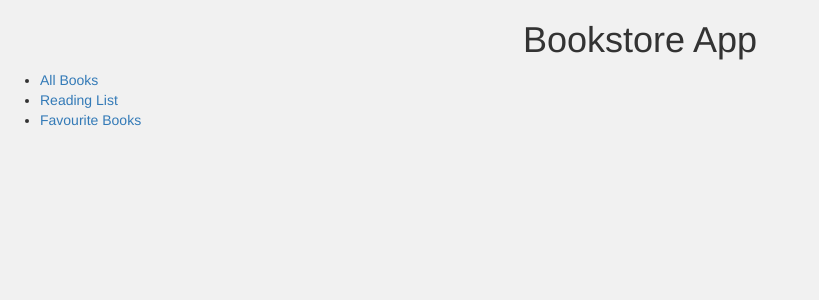
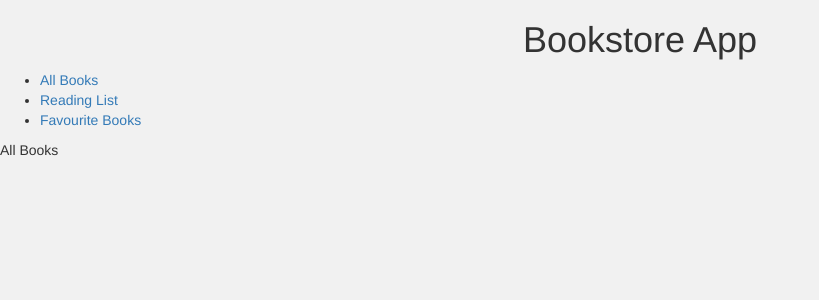
Before and after one commit to uzeuze/library-app-tutorial, a React app: page / in a window 1280 px wide. Shown: the top 300 px of the page, without its empty margins (0-819 px from the left). Built offline with nearby package versions, Linux system fonts and the light colour scheme.

Commit message:
Add IndexRoute

```diff
--- a/src/components/App.js
+++ b/src/components/App.js
@@ -7,7 +7,7 @@ export default class App extends Component {
       <div>
         <h1 className="text-center">Bookstore App</h1>
         <ul role="nav">
-          <li><Link to="/all-books">All Books</Link></li>
+          <li><Link to="/">All Books</Link></li>
           <li><Link to="/reading-list">Reading List</Link></li>
           <li><Link to="/favourite-books">Favourite Books</Link></li>
         </ul>
--- a/src/index.js
+++ b/src/index.js
@@ -1,6 +1,6 @@
 import React, {Component} from 'react';
 import {render} from 'react-dom';
-import { Router, Route, hashHistory } from 'react-router'
+import { Router, Route, hashHistory, IndexRoute } from 'react-router'
 import App from './components/App';
 import AllBooks from './components/AllBooks';
 import ReadingList from './components/ReadingList';
@@ -10,7 +10,7 @@ import './styles/index.scss';
 render((
   <Router history={hashHistory}>
     <Route path="/" component={App}>
-      <Route path="/all-books" component={AllBooks} />
+      <IndexRoute component={AllBooks}/>
       <Route path="/reading-list" component={ReadingList}/>
       <Route path="/favourite-books" component={FavouriteBooks} />
     </Route>
```
